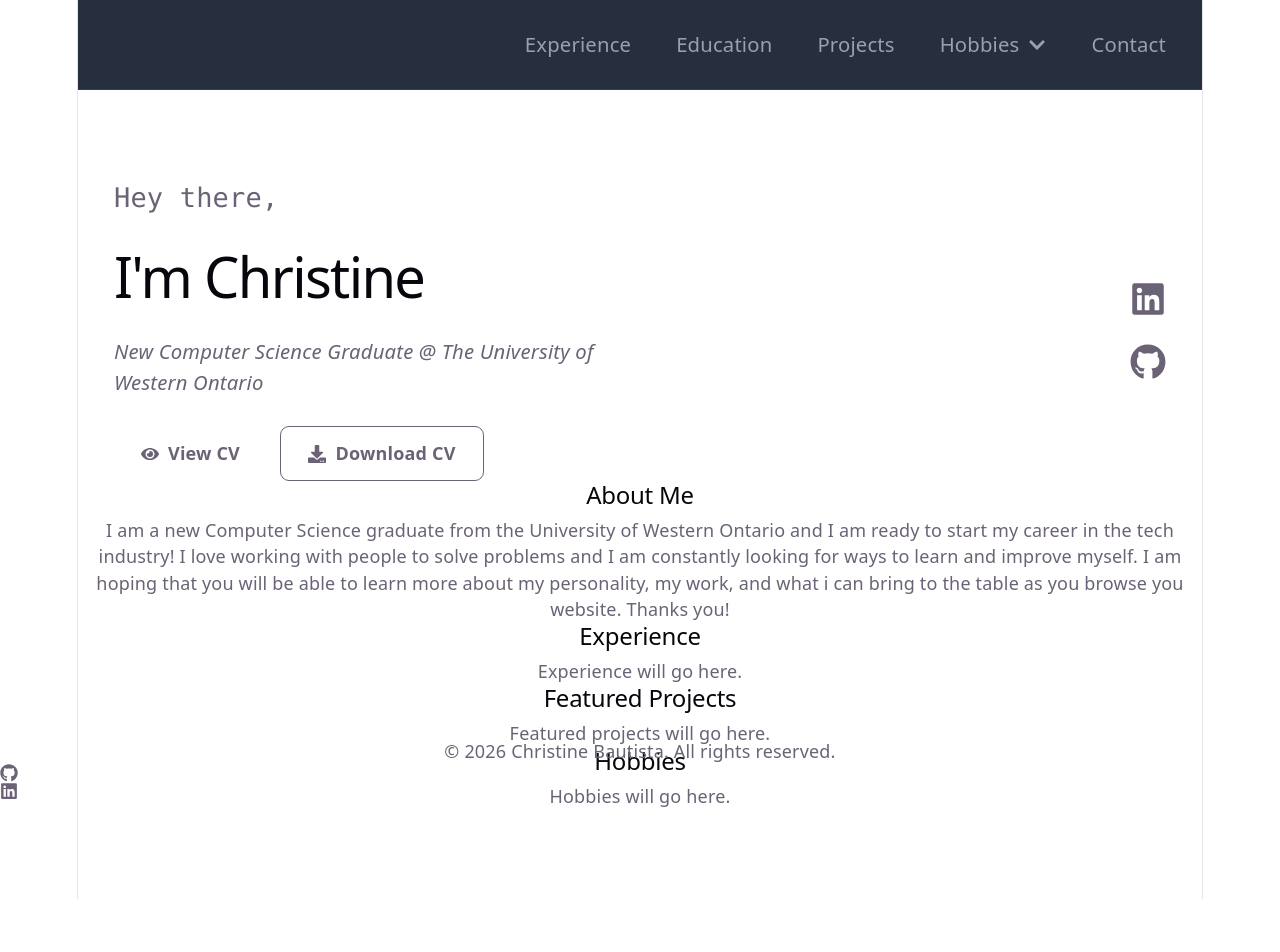
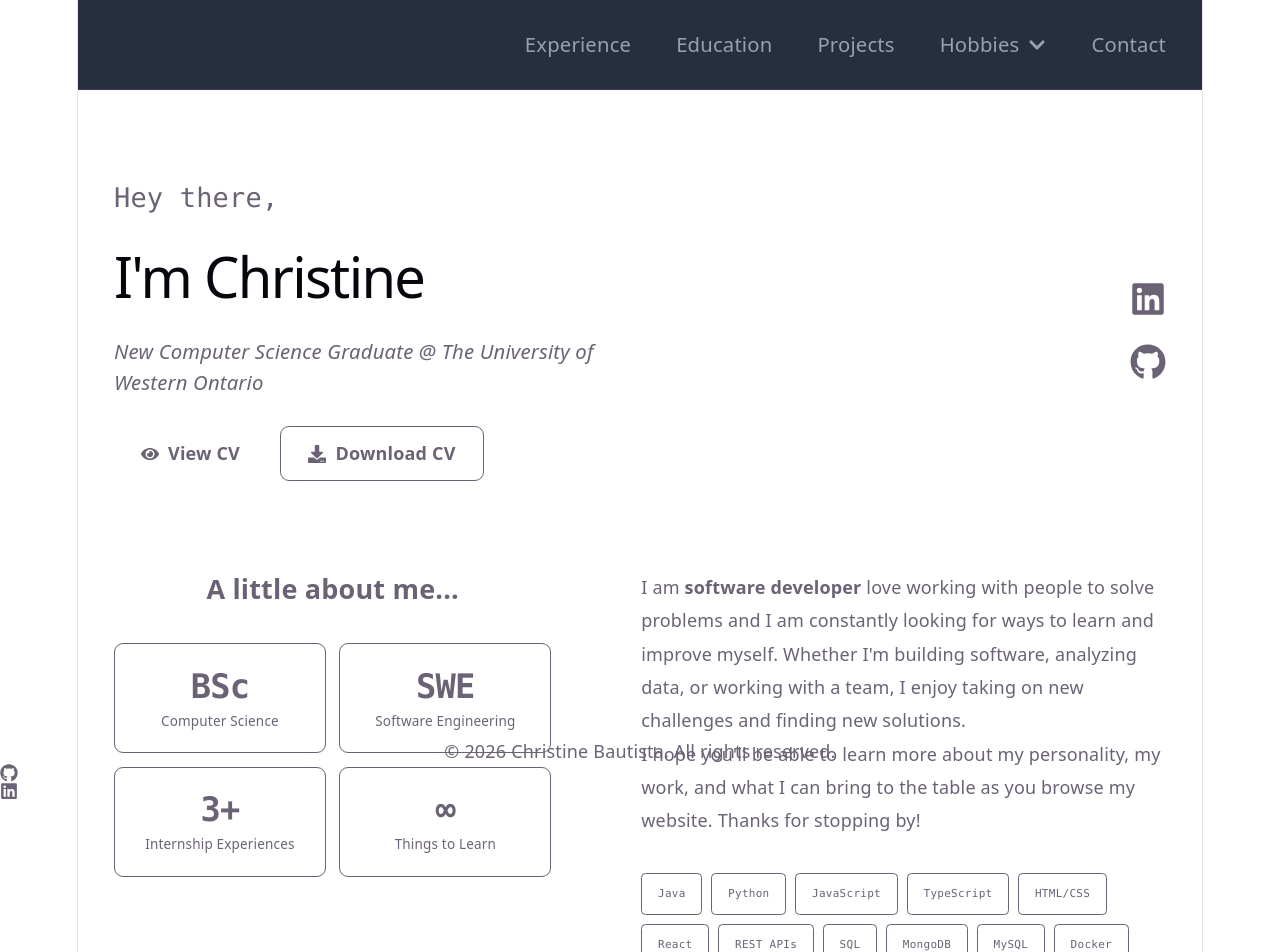
Before and after one commit to Cr1py/Cr1py.github.io, a React (Vite) app: page / in a window 1280 px wide. Shown: the top 952 px of the page. Before the commit the page ends 899 px from the top, so only its background shows below. Built offline with nearby package versions, Linux system fonts and the light colour scheme.

Commit message:
finisheed base of the about me section

```diff
--- a/src/components/sections/AboutMeSection.tsx
+++ b/src/components/sections/AboutMeSection.tsx
@@ -1,15 +1,127 @@
-
+import { motion } from "framer-motion"
 
 const AboutMeSection = () => {
 
-    return (
-        <div>
-            <h2>About Me</h2>
-            <p>
-                I am a new Computer Science graduate from the University of Western Ontario and I am ready to start my career in the tech industry! I love working with people to solve problems and I am constantly looking for ways to learn and improve myself. I am hoping that you will be able to learn more about my personality, my work, and what i can bring to the table as you browse you website. Thanks you!
+  const skills = [
+    "Java",
+    "Python",
+    "JavaScript",
+    "TypeScript",
+    "HTML/CSS",
+    "React",
+    "REST APIs",
+    "SQL",
+    "MongoDB",
+    "MySQL",
+    "Docker",
+    "Git / CI-CD",
+  ]
+
+  return (
+    <div>
+      <div className="w-full max-w-7xl mx-auto px-4 sm:px-6 lg:px-8 py-16 lg:py-20">
+
+        {/* About Layout */}
+        <div className="grid grid-cols-1 lg:grid-cols-[1fr_1.2fr] gap-12 lg:gap-20 items-start">
+
+          {/* Left Section - Stats */}
+          <motion.div
+            className="w-full"
+            initial={{ opacity: 0, x: -40 }}
+            whileInView={{ opacity: 1, x: 0 }}
+            viewport={{ once: true }}
+            transition={{ delay: 0.2 }}
+          >
+            <h3 className="text-xl sm:text-2xl font-semibold text-ele-text-light mb-4">
+              A little about me...
+            </h3>
+
+            {/* Stats */}
+            <div className="grid grid-cols-2 gap-3 mt-8">
+
+              <motion.div
+                className="bg-ele-dark border border-ele-border rounded-lg p-5 transition-colors duration-200 hover:border-ele-pink"
+                whileHover={{ y: -3 }}
+              >
+                <div className="font-mono text-2xl sm:text-3xl font-bold text-ele-pink tracking-tight">
+                  BSc
+                </div>
+                <div className="text-xs text-ele-text-light/60 mt-1">
+                  Computer Science
+                </div>
+              </motion.div>
+
+              <motion.div
+                className="bg-ele-dark border border-ele-border rounded-lg p-5 transition-colors duration-200 hover:border-ele-pink"
+                whileHover={{ y: -3 }}
+              >
+                <div className="font-mono text-2xl sm:text-3xl font-bold text-ele-pink tracking-tight">
+                  SWE
+                </div>
+                <div className="text-xs text-ele-text-light/60 mt-1">
+                  Software Engineering
+                </div>
+              </motion.div>
+
+              <motion.div
+                className="bg-ele-dark border border-ele-border rounded-lg p-5 transition-colors duration-200 hover:border-ele-pink"
+                whileHover={{ y: -3 }}
+              >
+                <div className="font-mono text-2xl sm:text-3xl font-bold text-ele-pink tracking-tight">
+                  3+
+                </div>
+                <div className="text-xs text-ele-text-light/60 mt-1">
+                  Internship Experiences
+                </div>
+              </motion.div>
+
+              <motion.div
+                className="bg-ele-dark border border-ele-border rounded-lg p-5 transition-colors duration-200 hover:border-ele-pink"
+                whileHover={{ y: -3 }}
+              >
+                <div className="font-mono text-2xl sm:text-3xl font-bold text-ele-pink tracking-tight">
+                  ∞
+                </div>
+                <div className="text-xs text-ele-text-light/60 mt-1">
+                  Things to Learn
+                </div>
+              </motion.div>
+
+            </div>
+          </motion.div>
+
+          {/* Right Section - About Text */}
+          <motion.div
+            className="w-full"
+            initial={{ opacity: 0, x: 40 }}
+            whileInView={{ opacity: 1, x: 0 }}
+            viewport={{ once: true }}
+            transition={{ delay: 0.3 }}
+          >
+            <p className="text-sm sm:text-base text-left text-ele-text-light/70 leading-[1.85] mb-6 whitespace-pre-line">
+              I am <span className="font-bold">software developer</span> love working with people to solve problems and I am constantly looking for ways to learn and improve myself.
+              Whether I'm building software, analyzing data, or working with a team, I enjoy taking on new challenges and finding new solutions. {"\n"}
+              I hope you'll be able to learn more about my personality, my work, and what I can bring to the table as you browse my website. Thanks for stopping by!
             </p>
+
+            {/* Skills */}
+            <div className="flex flex-wrap gap-2 mt-8">
+              {skills.map((skill) => (
+                <motion.span
+                  key={skill}
+                  className="font-mono text-[11px] px-3.5 py-1.5 rounded border border-ele-border text-ele-text-light/60 bg-ele-dark transition-all duration-200 tracking-wide hover:border-ele-pink hover:text-ele-pink"
+                  whileHover={{ y: -2 }}
+                >
+                  {skill}
+                </motion.span>
+              ))}
+            </div>
+
+          </motion.div>
         </div>
-    );
-};
+      </div>
+    </div>
+  )
+}
 
-export default AboutMeSection;
+export default AboutMeSection
```
